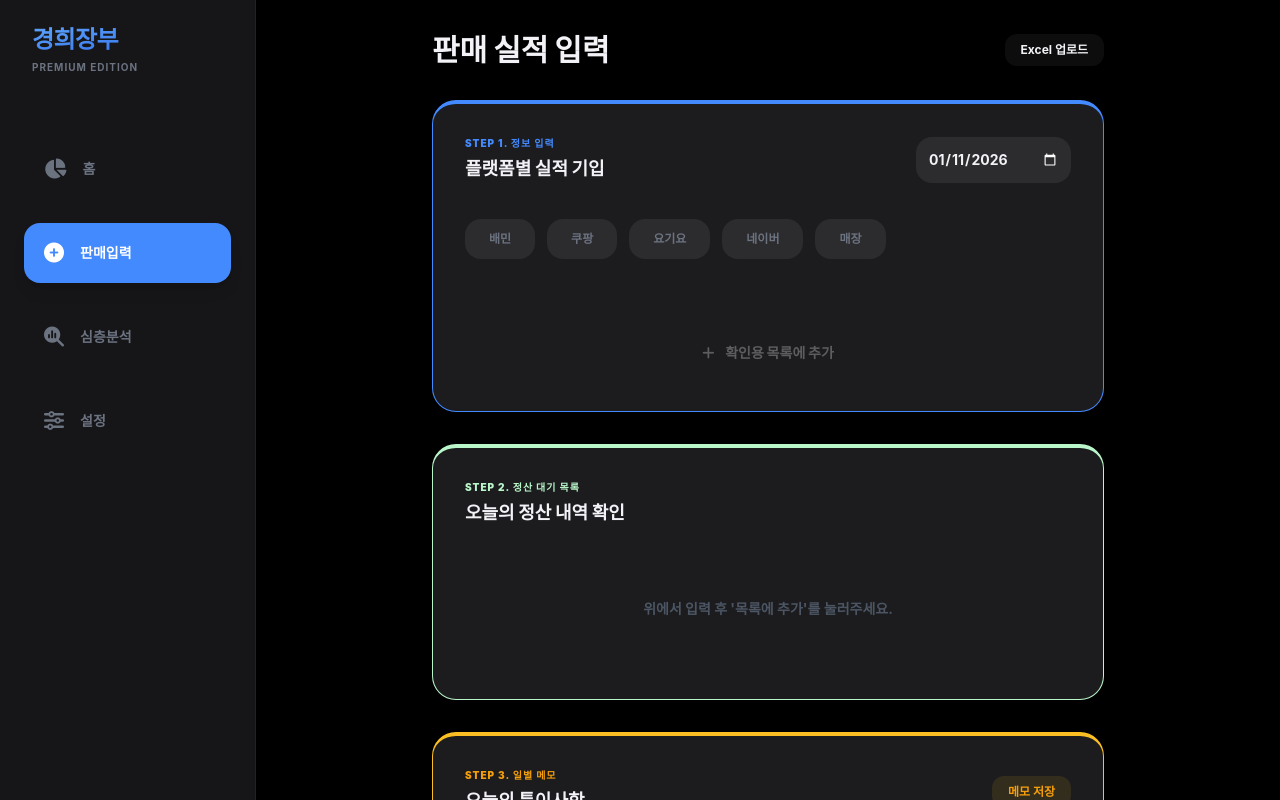
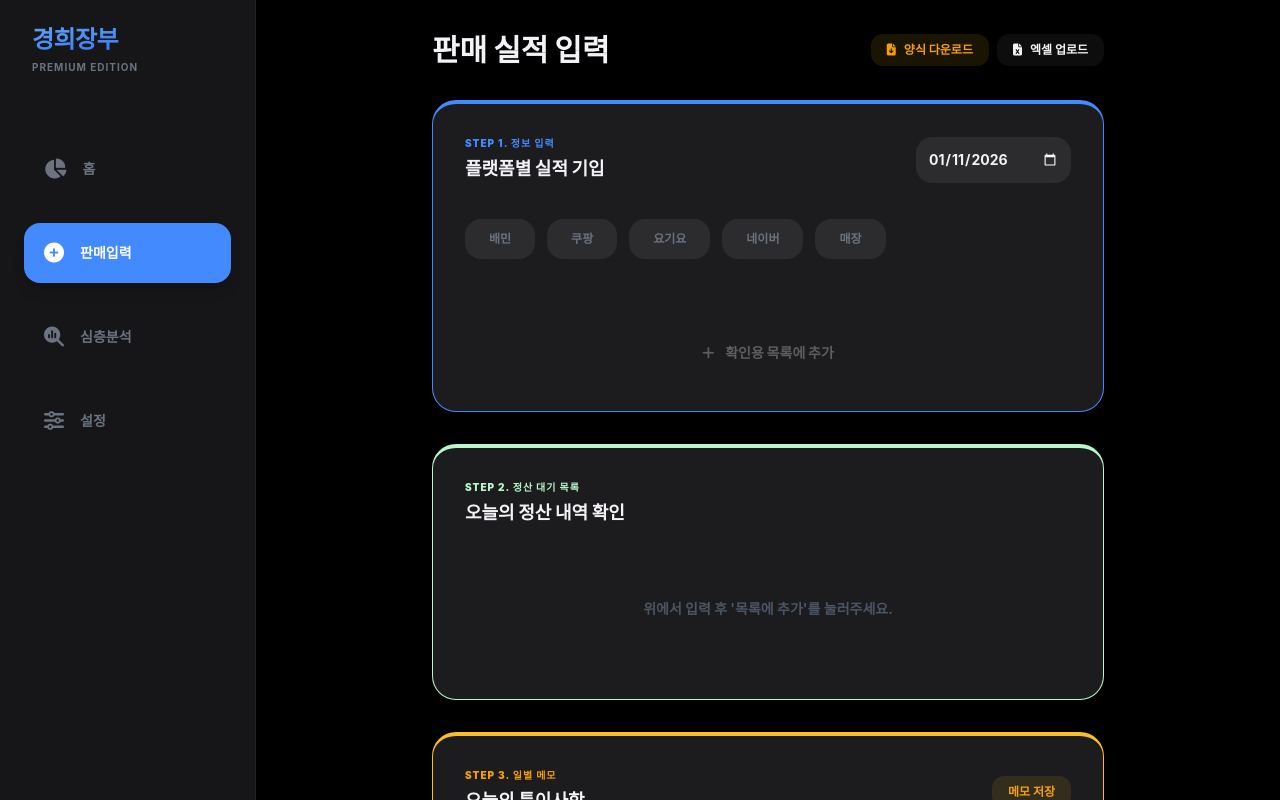
Before and after one commit to obinstory-alt/kkh, a React (Vite) app: page / in a window 1280 px wide. Both pictures are taken after a click on the button "판매입력". Shown: the top 800 px of the page. Built offline with nearby package versions, Linux system fonts and the light colour scheme; a web font is replaced by a local one.

Commit message:
Update App.tsx

```diff
--- a/App.tsx
+++ b/App.tsx
@@ -415,13 +415,86 @@ const SalesBulkInput: React.FC<{ menuItems: MenuItem[], platforms: PlatformConfi
     setTimeout(() => setMemoSaved(false), 2000);
   };
 
+  const downloadTemplate = () => {
+    const header = "플랫폼,메뉴,수량,총액\n";
+    const example = `${platforms[0]?.name || '배민'},${menuItems[0]?.name || '메뉴명'},1,15000\n`;
+    const blob = new Blob(["\uFEFF" + header + example], { type: 'text/csv;charset=utf-8;' });
+    const url = URL.createObjectURL(blob);
+    const link = document.createElement('a');
+    link.setAttribute('href', url);
+    link.setAttribute('download', '경희장부_판매양식.csv');
+    document.body.appendChild(link);
+    link.click();
+    document.body.removeChild(link);
+  };
+
+  const handleFileUpload = (e: React.ChangeEvent<HTMLInputElement>) => {
+    const file = e.target.files?.[0];
+    if (!file) return;
+
+    const reader = new FileReader();
+    reader.onload = (event) => {
+      const text = event.target?.result as string;
+      const lines = text.split('\n').filter(l => l.trim() !== '');
+      const newRecords: SaleRecord[] = [];
+
+      // Skip header
+      for (let i = 1; i < lines.length; i++) {
+        const [pName, mName, qty, price] = lines[i].split(',').map(s => s.trim());
+        const platformObj = platforms.find(p => p.name === pName);
+        const menuObj = menuItems.find(m => m.name === mName);
+
+        if (platformObj && menuObj && Number(qty) > 0) {
+          const totalPrice = Number(price) || 0;
+          const totalFeePercent = (platformObj.feePercent || 0) + (platformObj.adjustmentPercent || 0);
+          const commission = totalPrice * (totalFeePercent / 100);
+          const settlementAmount = totalPrice - commission;
+          const targetDate = new Date(date);
+          const now = new Date();
+          targetDate.setHours(now.getHours(), now.getMinutes(), now.getSeconds());
+
+          newRecords.push({
+            id: crypto.randomUUID(),
+            date: targetDate.toISOString(),
+            platformId: platformObj.id,
+            menuId: menuObj.id,
+            quantity: Number(qty),
+            totalPrice,
+            settlementAmount,
+            netProfit: settlementAmount,
+          });
+        }
+      }
+
+      if (newRecords.length > 0) {
+        setTempQueue(prev => [...prev, ...newRecords]);
+        alert(`${newRecords.length}개의 내역을 대기 목록에 추가했습니다. 확인 후 정산 마감을 눌러주세요.`);
+      } else {
+        alert('인식된 데이터가 없습니다. 플랫폼명과 메뉴명이 정확한지 확인해주세요.');
+      }
+      if (fileInputRef.current) fileInputRef.current.value = '';
+    };
+    reader.readAsText(file, 'utf-8');
+  };
+
   return (
     <div className="max-w-2xl mx-auto space-y-8 animate-in slide-in-from-bottom-4 duration-700 pb-20">
-      <div className="flex justify-between items-center">
+      <div className="flex flex-col md:flex-row justify-between items-start md:items-center gap-4">
         <h2 className="text-3xl font-black">판매 실적 입력</h2>
-        <div className="flex gap-2">
-          <button onClick={() => fileInputRef.current?.click()} className="px-4 py-2 bg-white/5 hover:bg-white/10 rounded-xl text-xs font-bold transition-all">Excel 업로드</button>
-          <input type="file" ref={fileInputRef} accept=".csv" className="hidden" />
+        <div className="flex flex-wrap gap-2">
+          <button
+            onClick={downloadTemplate}
+            className={`px-4 py-2 rounded-xl text-xs font-bold transition-all flex items-center gap-2 ${darkMode ? 'bg-amber-400/10 text-amber-500 hover:bg-amber-400/20' : 'bg-amber-50 text-amber-600 hover:bg-amber-100'}`}
+          >
+            <i className="fas fa-file-download"></i> 양식 다운로드
+          </button>
+          <button
+            onClick={() => fileInputRef.current?.click()}
+            className={`px-4 py-2 rounded-xl text-xs font-bold transition-all flex items-center gap-2 ${darkMode ? 'bg-white/5 hover:bg-white/10' : 'bg-gray-100 hover:bg-gray-200'}`}
+          >
+            <i className="fas fa-file-excel"></i> 엑셀 업로드
+          </button>
+          <input type="file" ref={fileInputRef} onChange={handleFileUpload} accept=".csv" className="hidden" />
         </div>
       </div>
 
```
